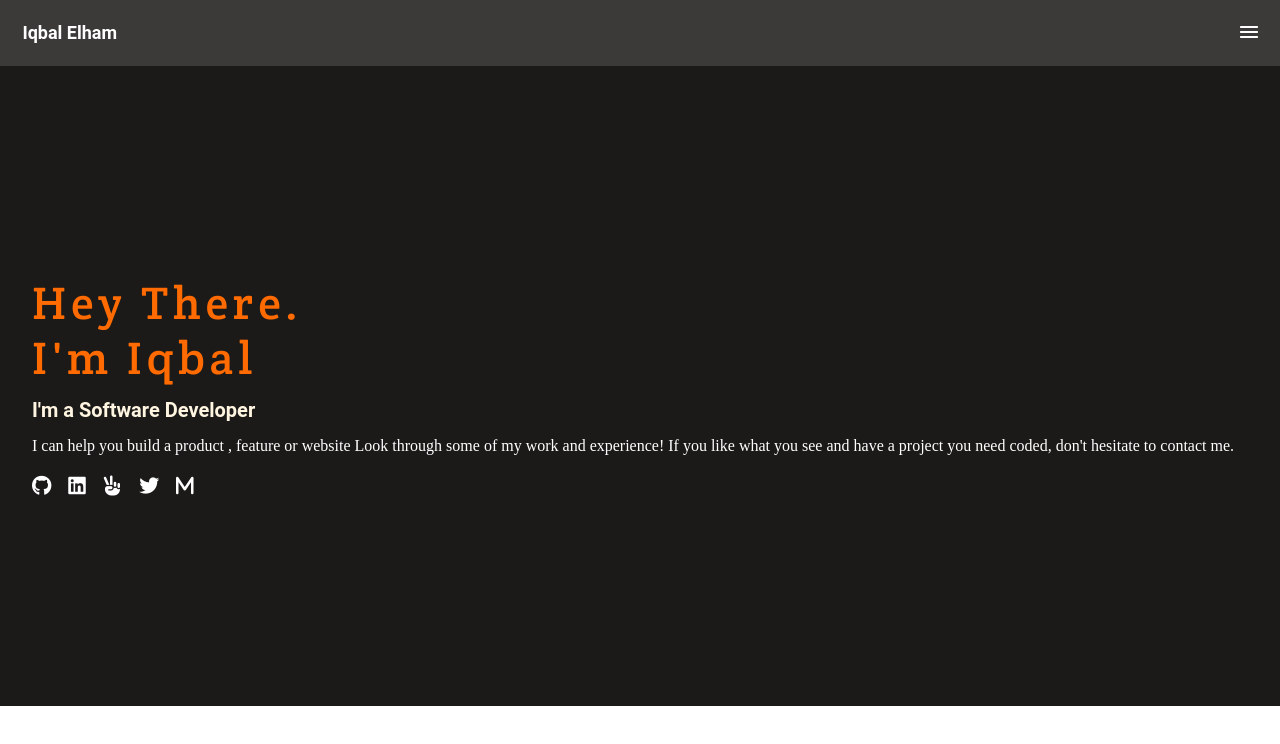
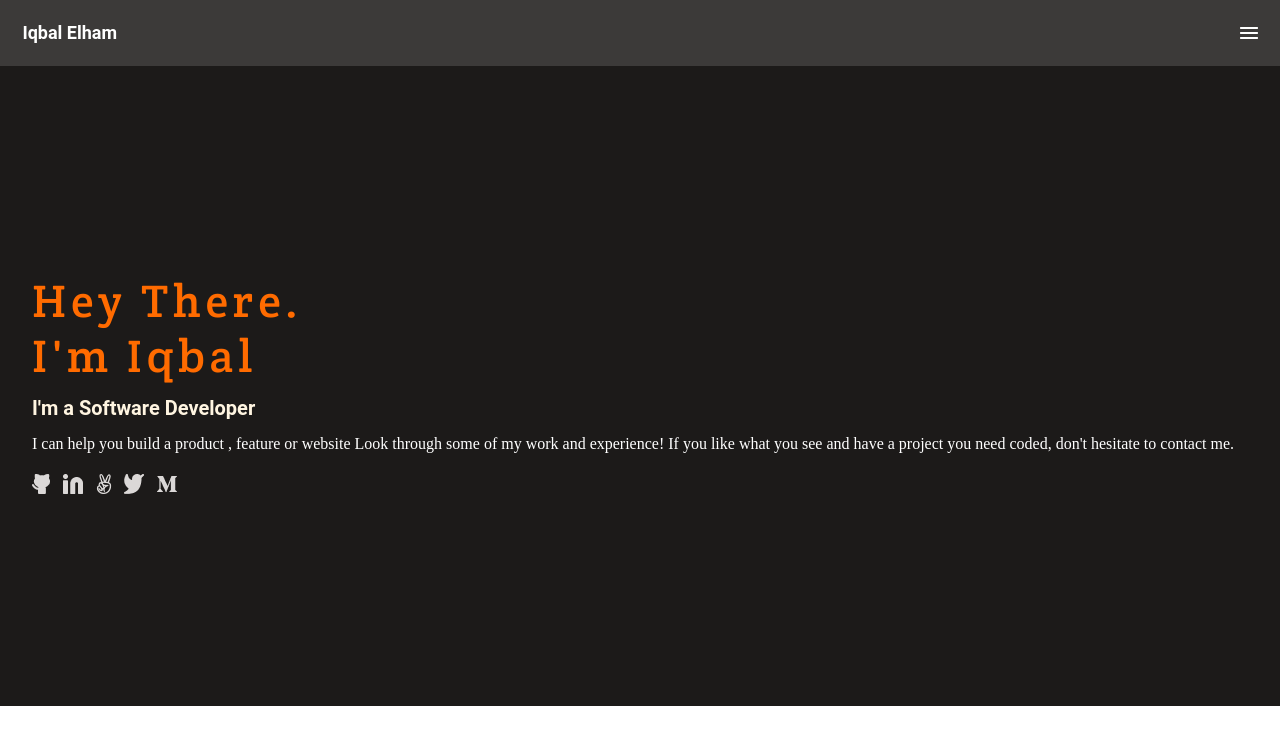
Before and after one commit to Iqbal-Elham/personal_portfolio, a website: page index.html in a window 1280 px wide. Drawn offline with Linux system fonts and the light colour scheme.

Commit message:
changed header from ul tag to nav tag

```diff
--- a/assets/css/style.css
+++ b/assets/css/style.css
@@ -20,11 +20,7 @@
   padding: 1.4rem;
 }
 
-.top_header li {
-  list-style: none;
-}
-
-.top_header a {
+.top_header nav a {
   text-decoration: none;
   color: #fff;
   font-family: 'Roboto', 'Times New Roman', Times, serif;
@@ -33,7 +29,7 @@
   font-size: 18px;
 }
 
-.top_header ul {
+.top_header nav {
   display: flex;
   justify-content: space-between;
   align-items: center;
@@ -80,9 +76,13 @@
   color: #fff;
 }
 
-.icons i {
-  color: #fff;
+.icons {
+  display: flex;
+  align-items: center;
+}
+
+.icons li {
   margin-top: 1.2rem;
   margin-right: 0.8rem;
-  font-size: 20px;
+  list-style: none;
 }
--- a/index.html
+++ b/index.html
@@ -5,19 +5,24 @@
     <meta http-equiv="X-UA-Compatible" content="IE=edge" />
     <meta name="viewport" content="width=device-width, initial-scale=1.0" />
     <link rel="stylesheet" href="./assets/css/style.css" />
-    <link href='https://fonts.googleapis.com/css?family=Crete Round' rel='stylesheet'>
-    <link rel="stylesheet" href="https://cdnjs.cloudflare.com/ajax/libs/font-awesome/6.2.0/css/all.min.css">
+    <link
+      href="https://fonts.googleapis.com/css?family=Crete Round"
+      rel="stylesheet"
+    />
+    <link
+      rel="stylesheet"
+      href="https://cdnjs.cloudflare.com/ajax/libs/font-awesome/6.2.0/css/all.min.css"
+    />
     <title>Personal Portfolio</title>
   </head>
   <body>
     <div class="app">
       <header class="top_header">
-        <ul>
-          <li><a href="#">Iqbal Elham</a></li>
-          <li><img src="./assets/images/Union.png" alt="" /></li>
-        </ul>
+        <nav>
+          <a href="#">Iqbal Elham</a>
+          <a><img src="./assets/images/Union.png" alt="" /></a>
+        </nav>
       </header>
-
       <section class="headline">
         <h1>Hey There.<br />I'm Iqbal</h1>
         <h2>I'm a Software Developer</h2>
@@ -26,13 +31,13 @@
           of my work and experience! If you like what you see and have a project
           you need coded, don't hesitate to contact me.
         </p>
-        <div class="icons">
-          <a href=""><i class="fa-brands fa-github"></i></a>
-          <a href=""><i class="fa-brands fa-linkedin"></i></a>
-          <a href=""><i class="fa-solid fa-hand-peace"></i></a>
-          <a href=""><i class="fa-brands fa-twitter"></i></a>
-          <a href=""><i class="fa-solid fa-m"></i></a>
-        </div>
+        <ul class="icons">
+          <li><a href=""><img src="./assets/images/github.png" alt=""></a></li>
+          <li><a href=""><img src="./assets/images/Group.png" alt=""></a></li>
+         <li><a href=""><img src="./assets/images/peace.png" alt=""></a></li>
+         <li><a href=""><img src="./assets/images/twitter.png" alt=""></a></li>
+         <li><a href=""><img src="./assets/images/M.png" alt=""></a></li>
+       </ul>
       </section>
     </div>
   </body>
```
Also changed, not shown: README.md, assets/images/Group.png (added), assets/images/M.png (added), assets/images/github.png (added), assets/images/peace.png (added), assets/images/twitter.png (added).
